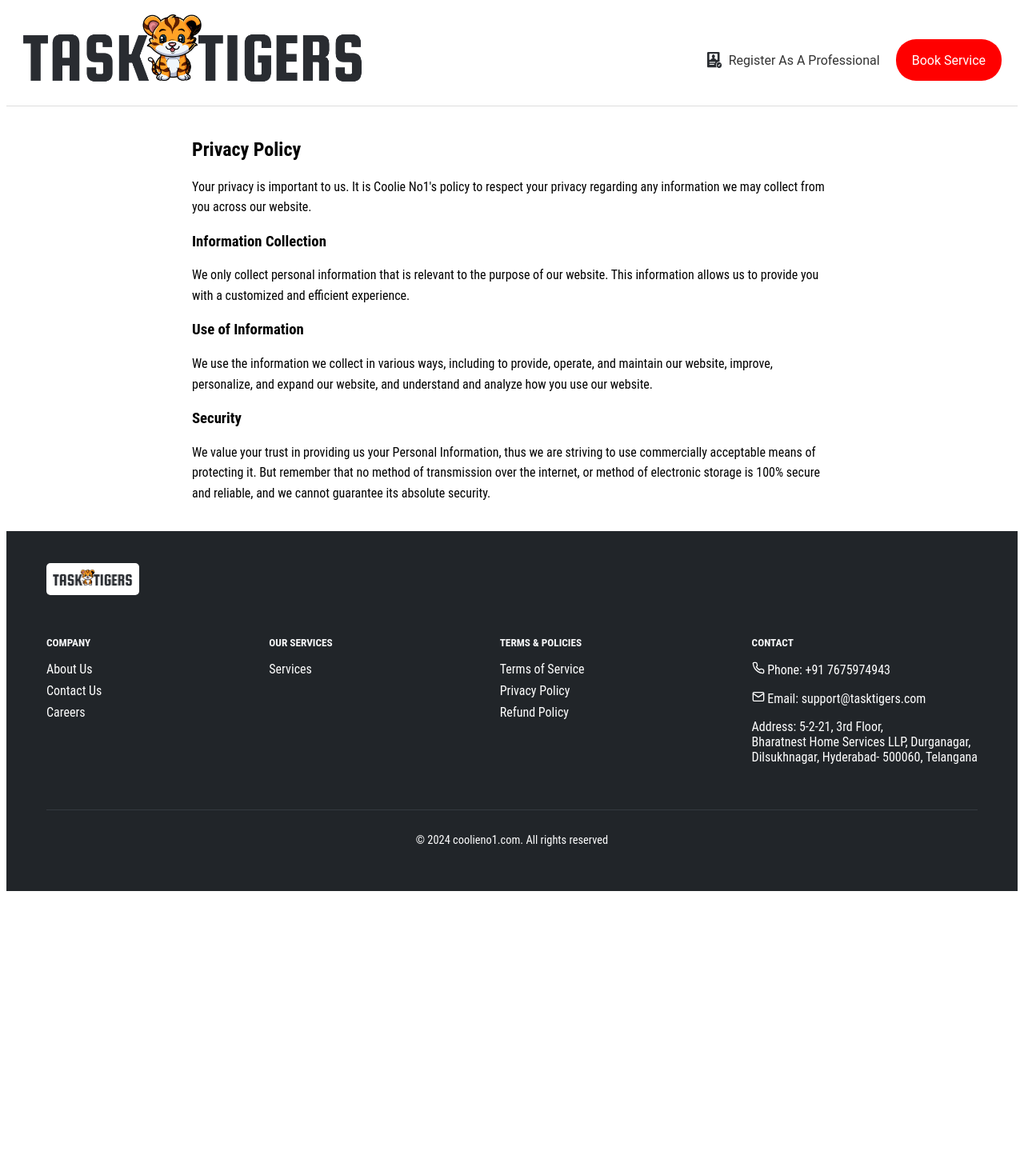
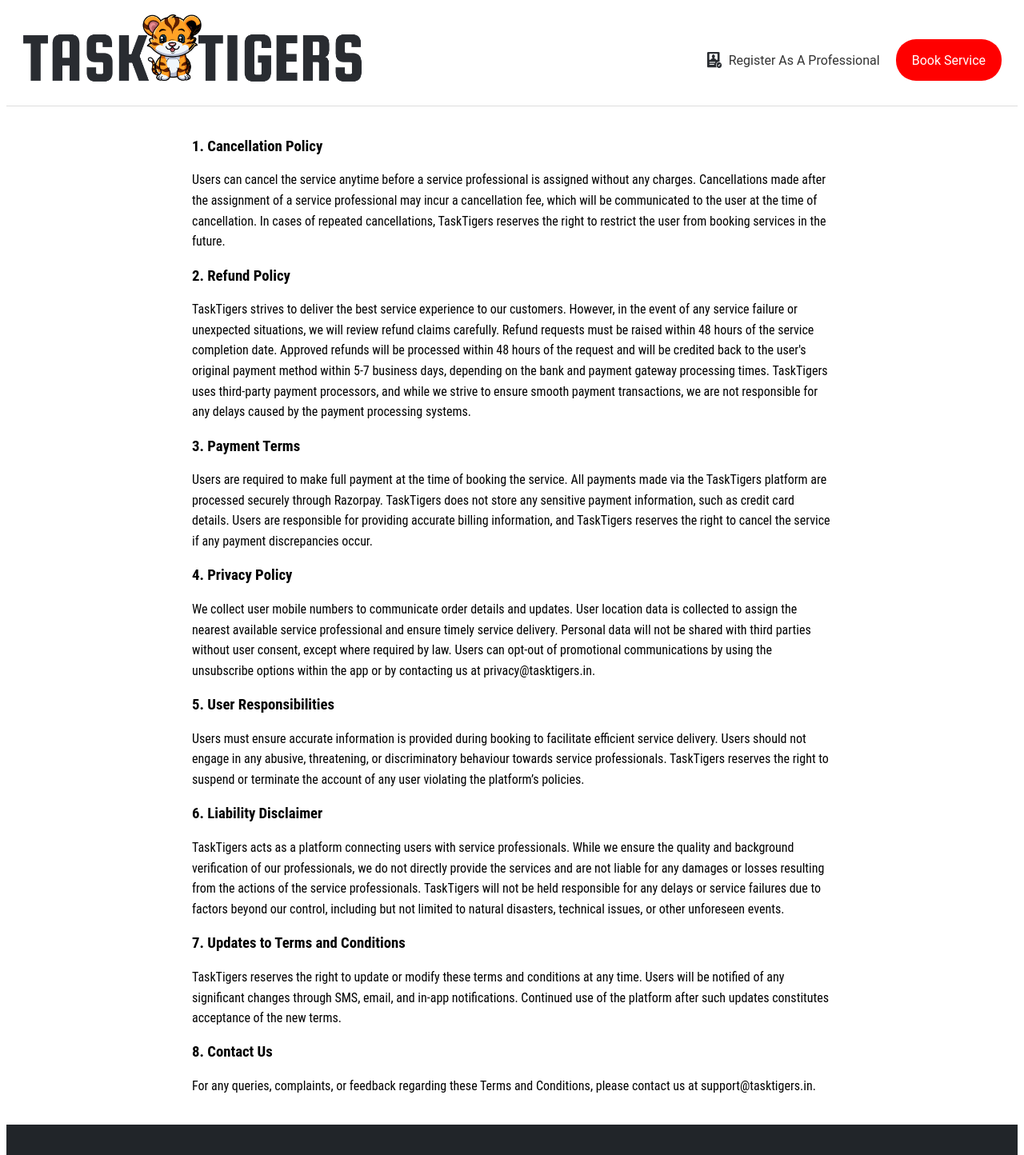
Before and after one commit to Jobminar/coolie-static, a React (Create React App) app in the folder coolie/: page /privacy in a window 1280 px wide. Shown: the top 1444 px of the page at 80% size. Before the commit the page ends 1122 px from the top, so only its background shows below. Built offline with nearby package versions, Linux system fonts and the light colour scheme.

Commit message:
privacy policy page

```diff
--- a/coolie/src/components/Aboutpage.jsx
+++ b/coolie/src/components/Aboutpage.jsx
@@ -17,7 +17,7 @@ const AboutUs = () => {
           comfortable, and functional for years to come.
         </p>
         <p>
-          At Coolie Services, we're committed to providing top-notch home
+          At Task tigers Services, we're committed to providing top-notch home
           services across a wide range of categories. Whether you need plumbing
           repairs, electrical work, pest control, or landscaping services, our
           skilled professionals are here to assist you. We prioritize customer
@@ -27,7 +27,7 @@ const AboutUs = () => {
         <p>
           Our team consists of experienced technicians who undergo rigorous
           training and background checks. We believe in transparency, fair
-          pricing, and reliable service. When you choose Coolie Services, you're
+          pricing, and reliable service. When you choose Task tigers Services, you're
           choosing quality and peace of mind.
         </p>
       </div>
--- a/coolie/src/components/PrivacyPolicy.jsx
+++ b/coolie/src/components/PrivacyPolicy.jsx
@@ -4,32 +4,62 @@ import "./styles/PrivacyPolicy.css";
 const PrivacyPolicy = () => {
   return (
     <div className="policy-container">
-      <h2>Privacy Policy</h2>
+
+      <h3>1. Cancellation Policy</h3>
+
       <p>
-        Your privacy is important to us. It is Coolie No1's policy to respect
-        your privacy regarding any information we may collect from you across
-        our website.
+       Users can cancel the service anytime before a service professional is assigned without any charges.
+      	Cancellations made after the assignment of a service professional may incur a cancellation fee, which will be communicated to the user at the time of cancellation.
+      	In cases of repeated cancellations, TaskTigers reserves the right to restrict the user from booking services in the future.
+
       </p>
-      <h3>Information Collection</h3>
+      <h3>2. Refund Policy</h3>
       <p>
-        We only collect personal information that is relevant to the purpose of
-        our website. This information allows us to provide you with a customized
-        and efficient experience.
+      	TaskTigers strives to deliver the best service experience to our customers. However, in the event of any service failure or unexpected situations, we will review refund claims carefully.
+	      Refund requests must be raised within 48 hours of the service completion date.
+	      Approved refunds will be processed within 48 hours of the request and will be credited back to the user's original payment method within 5-7 business days, depending on the bank and payment gateway processing times.
+	     TaskTigers uses third-party payment processors, and while we strive to ensure smooth payment transactions, we are not responsible for any delays caused by the payment processing systems.
+
       </p>
-      <h3>Use of Information</h3>
+      <h3>3. Payment Terms</h3>
       <p>
-        We use the information we collect in various ways, including to provide,
-        operate, and maintain our website, improve, personalize, and expand our
-        website, and understand and analyze how you use our website.
+      	Users are required to make full payment at the time of booking the service.
+      	All payments made via the TaskTigers platform are processed securely through Razorpay.
+      	TaskTigers does not store any sensitive payment information, such as credit card details.
+      	Users are responsible for providing accurate billing information, and TaskTigers reserves the right to cancel the service if any payment discrepancies occur.
+
       </p>
-      <h3>Security</h3>
+      <h3>4. Privacy Policy</h3>
       <p>
-        We value your trust in providing us your Personal Information, thus we
-        are striving to use commercially acceptable means of protecting it. But
-        remember that no method of transmission over the internet, or method of
-        electronic storage is 100% secure and reliable, and we cannot guarantee
-        its absolute security.
+      	We collect user mobile numbers to communicate order details and updates.
+	      User location data is collected to assign the nearest available service professional and ensure timely service delivery.
+	      Personal data will not be shared with third parties without user consent, except where required by law.
+	      Users can opt-out of promotional communications by using the unsubscribe options within the app or by contacting us at privacy@tasktigers.in.
+
       </p>
+      <h3>5. User Responsibilities</h3>
+      <p>
+      	Users must ensure accurate information is provided during booking to facilitate efficient service delivery.
+	      Users should not engage in any abusive, threatening, or discriminatory behaviour towards service professionals.
+	      TaskTigers reserves the right to suspend or terminate the account of any user violating the platform’s policies.
+
+      </p>
+      <h3>6. Liability Disclaimer</h3>
+      <p>	TaskTigers acts as a platform connecting users with service professionals. While we ensure the quality and background verification of our professionals, we do not directly provide the services and are not liable for any damages or losses resulting from the actions of the service professionals.
+    	TaskTigers will not be held responsible for any delays or service failures due to factors beyond our control, including but not limited to natural disasters, technical issues, or other unforeseen events.
+</p>
+<h3>7. Updates to Terms and Conditions</h3>
+<p>
+	TaskTigers reserves the right to update or modify these terms and conditions at any time.
+	Users will be notified of any significant changes through SMS, email, and in-app notifications. Continued use of the platform after such updates constitutes acceptance of the new terms.
+
+</p>
+<h3>
+8. Contact Us
+</h3>
+<p>
+	For any queries, complaints, or feedback regarding these Terms and Conditions, please contact us at support@tasktigers.in.
+</p>
     </div>
   );
 };
```
